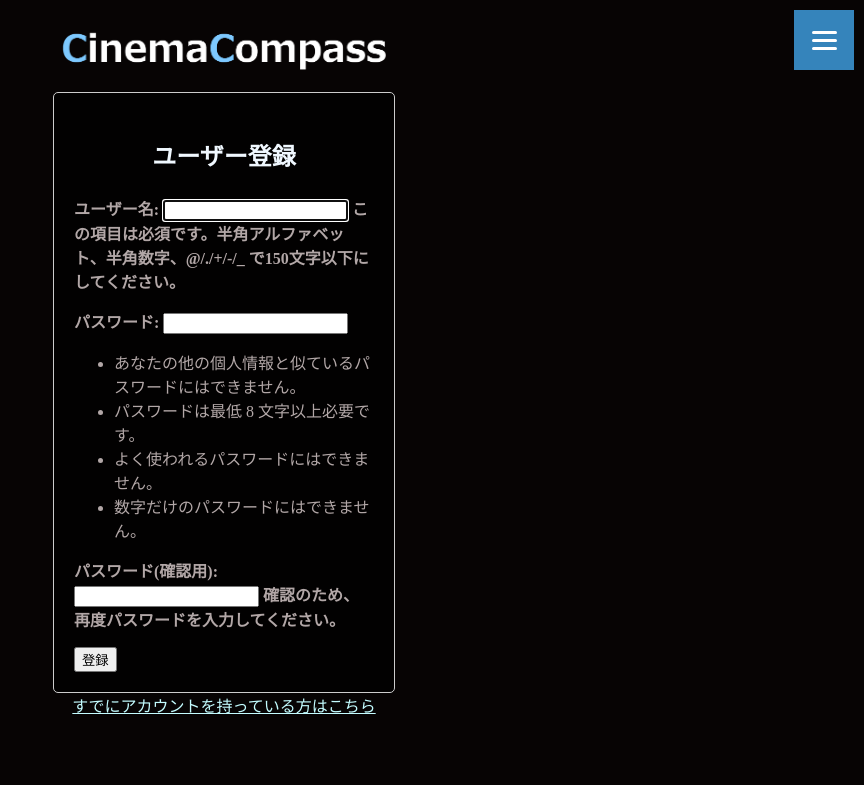
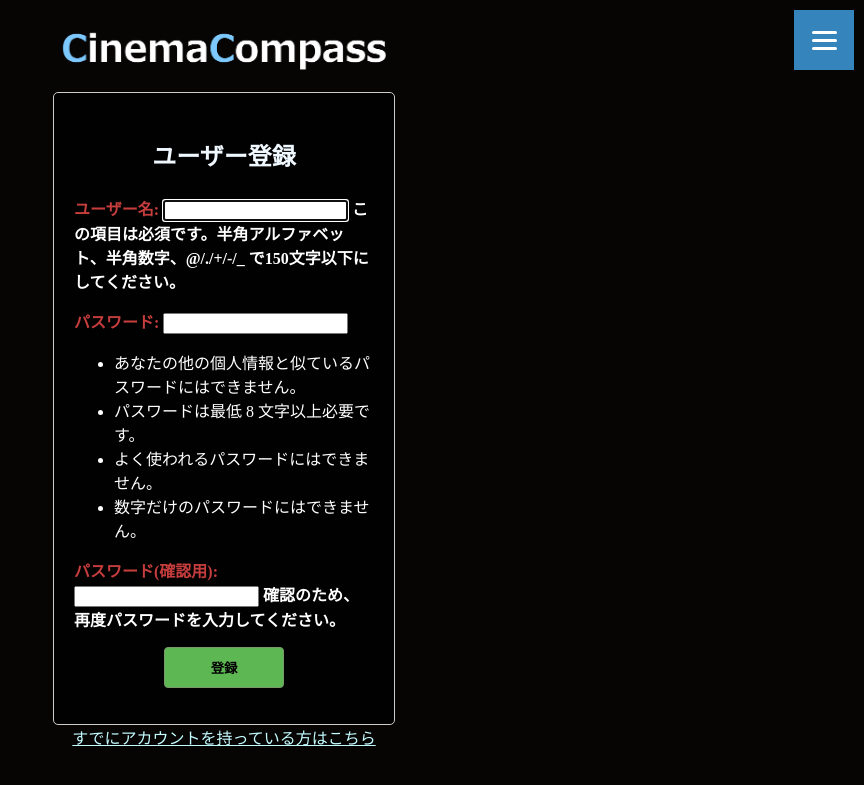
Before and after one commit to s1f102103044/GPT_app, a Django app: page / in a window 1280 px wide. Shown: the top 785 px of the page, without its empty margins (416-1280 px from the left). Run offline with Django 4.2, Linux system fonts and the light colour scheme.

Commit message:
font
question,loginページなど修正。新規でパスワード忘れた方用のページ欲しい

```diff
--- a/video_site/static/css/login.css
+++ b/video_site/static/css/login.css
@@ -18,6 +18,7 @@ a{
 }
 
 .container {
+
     width: 300px;
     margin: 0 auto;
     padding: 20px;
--- a/video_site/static/css/register.css
+++ b/video_site/static/css/register.css
@@ -3,7 +3,7 @@
 }
 
 h1{
-    color: rgb(245, 243, 243);
+    color: rgb(244, 238, 238);
 }
 
 .cinema span {
@@ -50,7 +50,7 @@ header {
 
 body {
     background-color: #070404; /* Black */
-    color: #b2a7a7; /* White text on a black background */
+    color: #ffffff; /* White text on a black background */
 }
 .container {
     background-color: rgba(0, 0, 0, 0.7); /* Semi-transparent black background */
@@ -169,3 +169,22 @@ body {
     left: 0;
     /*メニューを画面内へ*/
 }
+
+
+.container p button{
+    width: 40%;
+    min-width: 100px;
+    max-width: 300px;
+    padding: 10px;
+    box-sizing: border-box;
+    border: 1px solid #799a68;
+    background: #5db853;
+    cursor: pointer;
+    border-radius: 4px;
+    font-weight:bold;
+    /*font-size: large;*/
+}
+
+.container p label{
+    color: rgb(197, 61, 61);
+}
--- a/video_site/templates/video/question.html
+++ b/video_site/templates/video/question.html
@@ -16,7 +16,7 @@
         <input type="checkbox" id="menu-btn-check">
         <label for="menu-btn-check" class="menu-btn"><span></span></label>
         <!--ここからメニュー-->
-        <div class="menu-content">
+        <div style="text-align: center;" class="menu-content">
             <ul>
                 <li>
                     <a href="{% url 'top' %}">トップページ</a>
--- a/video_site/templates/video/register.html
+++ b/video_site/templates/video/register.html
@@ -15,7 +15,7 @@
             <input type="checkbox" id="menu-btn-check">
             <label for="menu-btn-check" class="menu-btn"><span></span></label>
             <!--ここからメニュー-->
-            <div class="menu-content">
+            <div style="text-align: center;" class="menu-content">
                 <ul>
                     <li>
                         <a href="{% url 'top' %}">トップページ</a>
@@ -54,7 +54,7 @@
             {% csrf_token %}
             <p style="text-align:center; color: aliceblue;" class="fsize">ユーザー登録</p>
             {{ form.as_p }}
-            <button style="text-align: left;" type="submit">登録</button>
+            <p style="text-align: center;font-weight:bold;"><button  type="submit">登録</button></p>
         </form>
     </div>
 
--- a/video_site/templates/video/top.html
+++ b/video_site/templates/video/top.html
@@ -23,7 +23,7 @@
           <input type="checkbox" id="menu-btn-check">
           <label for="menu-btn-check" class="menu-btn"><span></span></label>
           <!--ここからメニュー-->
-          <div style="text-align: left;" class="menu-content">
+          <div style="text-align: center;" class="menu-content">
               <ul>
                  <li>
                     <a href="{% url 'top' %}">トップページ</a>
```
Also changed, not shown: video_site/templates/video/login.html (+6 -3 lines).
